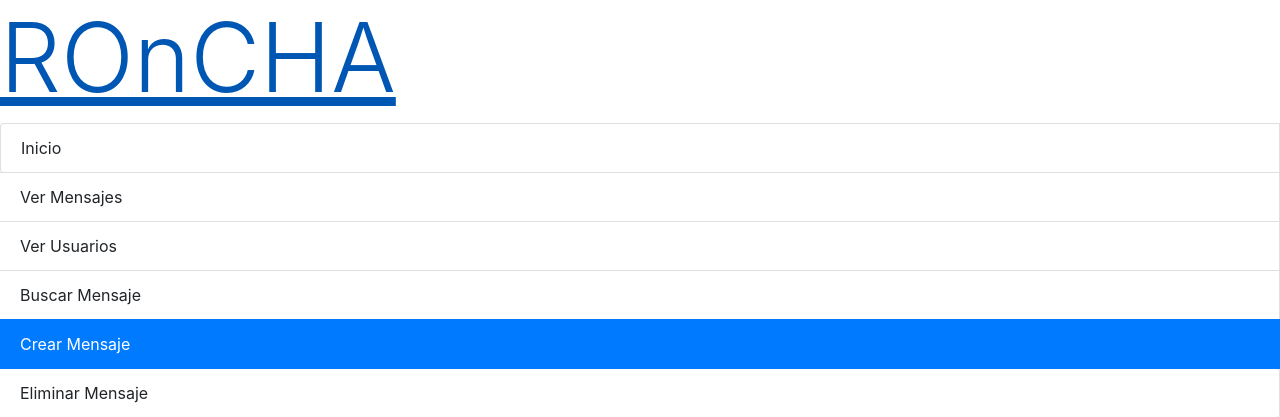
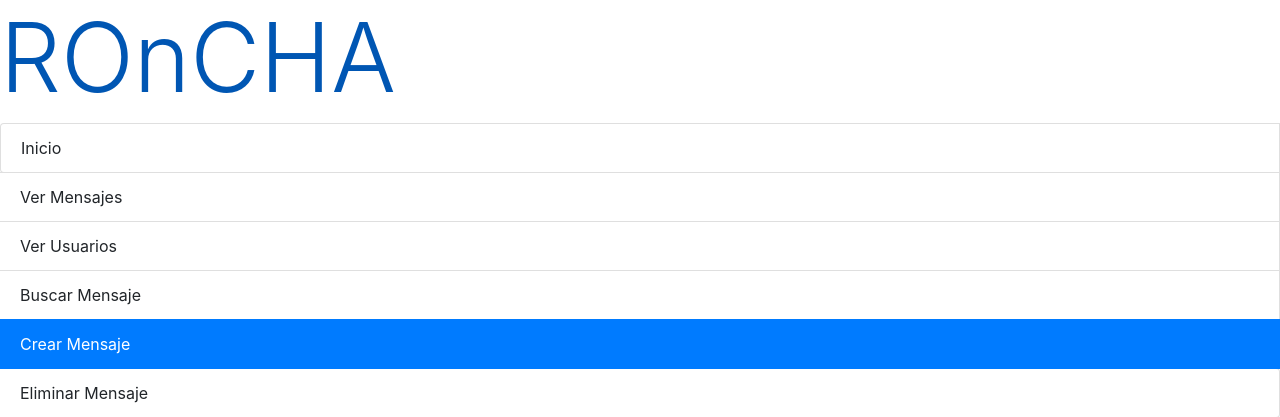
Before and after one commit to AlexanderBarrera/BDgrupo, a Flask app: page /mensajescreate in a window 1280 px wide. Shown: the top 417 px of the page. Run offline with Flask 2, Linux system fonts and the light colour scheme; parts of the project's set-up code (start-up, migrations or seed data) failed here and were passed over; some libraries are stand-ins or nearby versions.

Commit message:
disabled decoration title

```diff
--- a/entrega 4/templates/base.html
+++ b/entrega 4/templates/base.html
@@ -10,7 +10,7 @@
     <script src="https://maxcdn.bootstrapcdn.com/bootstrap/4.0.0/js/bootstrap.min.js" integrity="sha384-JZR6Spejh4U02d8jOt6vLEHfe/JQGiRRSQQxSfFWpi1MquVdAyjUar5+76PVCmYl" crossorigin="anonymous"></script>
 </head>
 <nav>
- <h1 class="display-1"><a href="/">ROnCHA</a></h1>
+ <h1 class="display-1"><a href="/" style="text-decoration:none" >ROnCHA</a></h1>
   <ul class="list-group list-group-horizontal-sm">
     <li class="list-group-item {{'active' if active_page == 'index' else ''}}">Inicio</li>
     <li class="list-group-item {{'active' if active_page == 'view_messages' else ''}}">Ver Mensajes</li>
```
